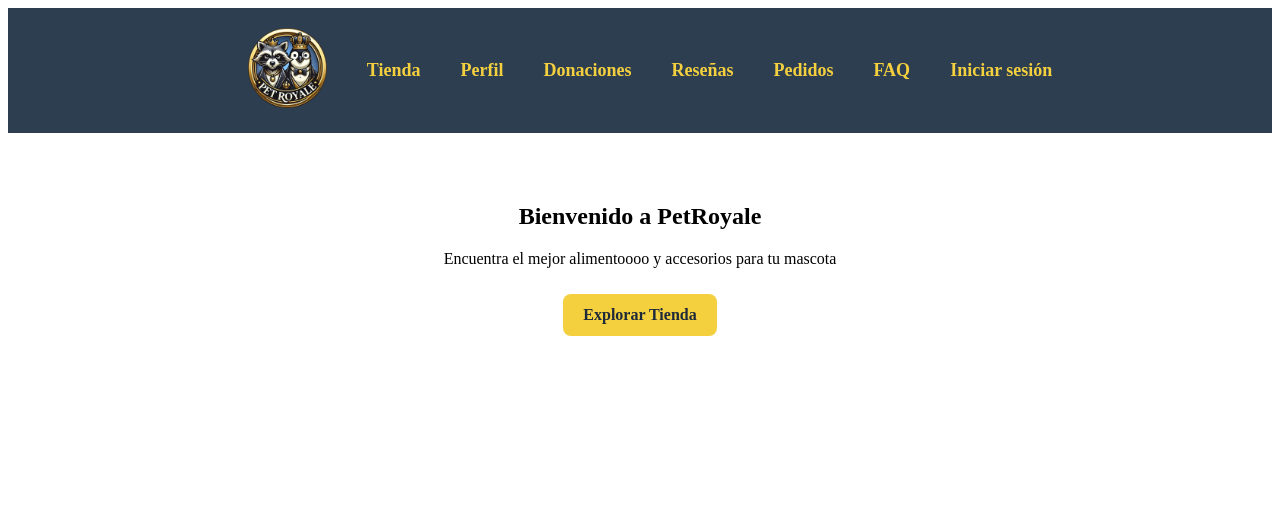
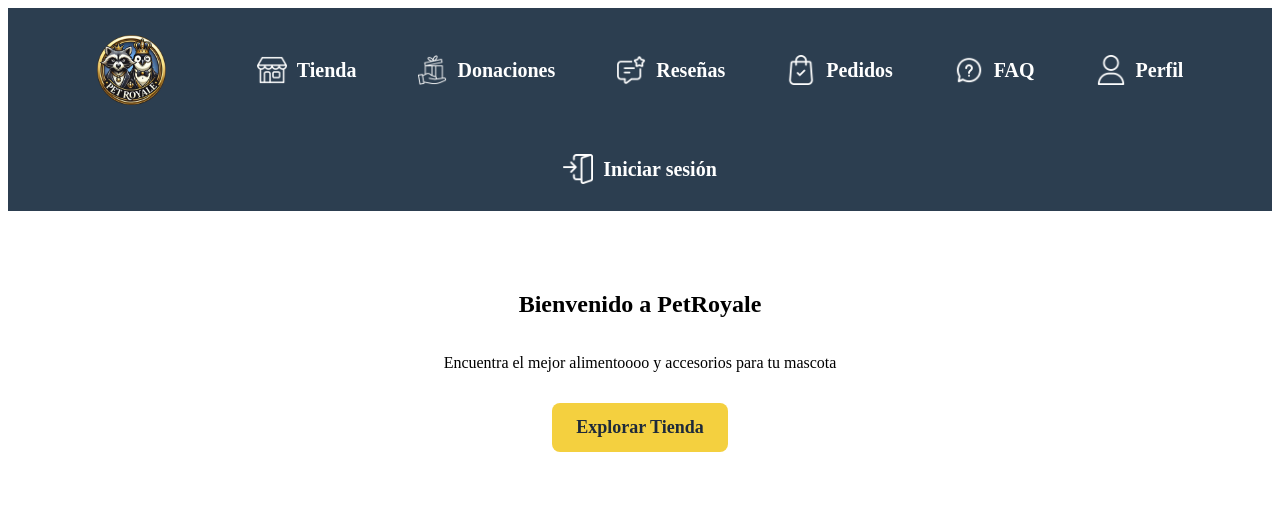
Before and after one commit to laloalarom9/PetRoyale, a Django app: page / in a window 1280 px wide. Shown: the top 511 px of the page. Run offline with Django 5.2, Linux system fonts and the light colour scheme.

Commit message:
Mejora de pagina de incio con navbar

```diff
--- a/static/css/style.css
+++ b/static/css/style.css
@@ -1,62 +1,115 @@
 /* Ajustar el header y la barra de navegación */
 header {
     background-color: #2c3e50; /* Azul oscuro */
-    padding: 10px 20px;
+    padding: 15px 0;
     text-align: center;
     display: flex;
     align-items: center;
-    justify-content: space-between;
+    justify-content: center;
+}
+
+/* Contenedor del logo */
+.logo-container {
+    display: flex;
+    align-items: center;
+    margin-right: 20px;
 }
 
 /* Estilizar el logo */
 .logo {
-    height: 80px; /* Tamaño más manejable */
+    height: 70px;
     width: auto;
-    margin-left: 20px;
+    transition: transform 0.3s ease-in-out;
+}
+
+.logo-container:hover .logo {
+    transform: scale(1.1);
 }
 
 /* Estilos de la barra de navegación */
 nav {
     display: flex;
     align-items: center;
-    gap: 20px;
-    flex-grow: 1;
     justify-content: center;
+    gap: 25px;
+    flex-wrap: wrap;
 }
 
+/* Enlaces de la barra de navegación */
 nav a {
-    color: #f4d03f; /* Amarillo dorado */
+    color: #ffffff; /* Blanco para mayor contraste */
     text-decoration: none;
-    font-size: 18px;
+    font-size: 20px; /* Tamaño de letra más grande */
     font-weight: bold;
-    padding: 10px;
+    padding: 12px 18px;
+    display: flex;
+    align-items: center;
     transition: color 0.3s ease;
 }
 
-nav a:hover {
-    color: #ecf0f1; /* Blanco */
+/* Estilos para los iconos */
+nav a i, nav a img {
+    width: 30px; /* Aumentar tamaño de los iconos */
+    height: auto;
+    margin-right: 10px;
+    filter: brightness(0) invert(1); /* Hacer iconos blancos */
 }
 
-/* Sección principal */
+/* Efecto hover en enlaces */
+nav a:hover {
+    color: #f4d03f; /* Amarillo dorado al pasar el cursor */
+    text-decoration: underline;
+}
+
+nav a:hover i {
+    filter: brightness(1) invert(0); /* Cambia el icono a negro cuando está en hover */
+}
+
+/* Centrar la sección principal */
 main {
     text-align: center;
-    padding: 50px;
+    padding: 60px 20px;
+    display: flex;
+    flex-direction: column;
+    align-items: center;
+    justify-content: center;
 }
 
 /* Botón de explorar tienda */
 .btn {
     background-color: #f4d03f; /* Amarillo */
     color: #1e2a3a; /* Azul oscuro */
-    padding: 12px 20px;
+    padding: 14px 24px;
     text-decoration: none;
-    font-size: 16px;
+    font-size: 18px;
     font-weight: bold;
     border-radius: 8px;
     display: inline-block;
-    margin-top: 10px;
-    transition: background 0.3s ease;
+    margin-top: 15px;
+    transition: background 0.3s ease, transform 0.2s ease-in-out;
 }
 
 .btn:hover {
     background-color: #e1b12c; /* Amarillo más oscuro */
+    transform: scale(1.05);
 }
+/* Eliminar filtro de inversión de color en el logo */
+.logo {
+    height: 70px;
+    width: auto;
+    transition: transform 0.3s ease-in-out;
+    filter: none; /* Asegura que el logo no tenga ningún filtro */
+}
+
+/* Aplicar el filtro SOLO a los iconos de la navbar */
+nav a i {
+    font-size: 24px; /* Tamaño correcto de los iconos */
+    margin-right: 8px;
+    color: #ffffff; /* Blancos */
+    transition: color 0.3s ease;
+}
+
+/* Efecto hover en iconos (manteniendo el color blanco) */
+nav a:hover i {
+    color: #f4d03f; /* Amarillo en hover */
+}
--- a/templates/base.html
+++ b/templates/base.html
@@ -1,25 +1,24 @@
 <!DOCTYPE html>
 <html lang="es">
-    <head>
-        <title>{% block title %}PetRoyale{% endblock %}</title>
-        {% load static %}
-        <link rel="stylesheet" href="{% static 'css/style.css' %}">
-
-    </head>
+<head>
+    <title>{% block title %}PetRoyale{% endblock %}</title>
+    {% load static %}
+    <link rel="stylesheet" href="{% static 'css/style.css' %}">
+</head>
 
 <body>
     <header>
         <nav>
-            <a href="{% url 'inicio' %}">
+            <a href="{% url 'inicio' %}" class="logo-container" title="Ir a inicio">
                 <img src="{% static 'img/PetRoyaleLogo.png' %}" alt="PetRoyale Logo" class="logo">
             </a>
-            <a href="#">Tienda</a>
-            <a href="#">Perfil</a>
-            <a href="#">Donaciones</a>
-            <a href="#">Reseñas</a>
-            <a href="#">Pedidos</a>
-            <a href="#">FAQ</a>
-            <a href="#">Iniciar sesión</a>
+            <a href="#"><img src="{% static 'img/iconos/store.png' %}" alt="Tienda" class="icon"> Tienda</a>
+            <a href="#"><img src="{% static 'img/iconos/donar.png' %}" alt="Donaciones" class="icon"> Donaciones</a>
+            <a href="#"><img src="{% static 'img/iconos/review.png' %}" alt="Reseñas" class="icon"> Reseñas</a>
+            <a href="#"><img src="{% static 'img/iconos/orders.png' %}" alt="Pedidos" class="icon"> Pedidos</a>
+            <a href="#"><img src="{% static 'img/iconos/faq.png' %}" alt="FAQ" class="icon"> FAQ</a>
+            <a href="#"><img src="{% static 'img/iconos/user.png' %}" alt="Perfil" class="icon"> Perfil</a>
+            <a href="#"><img src="{% static 'img/iconos/login.png' %}" alt="Iniciar sesión" class="icon"> Iniciar sesión</a>
         </nav>
     </header>
 
```
Also changed, not shown: static/img/iconos/donar.png (added), static/img/iconos/faq.png (added), static/img/iconos/login.png (added), static/img/iconos/orders.png (added), static/img/iconos/review.png (added), static/img/iconos/store.png (added), static/img/iconos/user.png (added), 8 other files.
